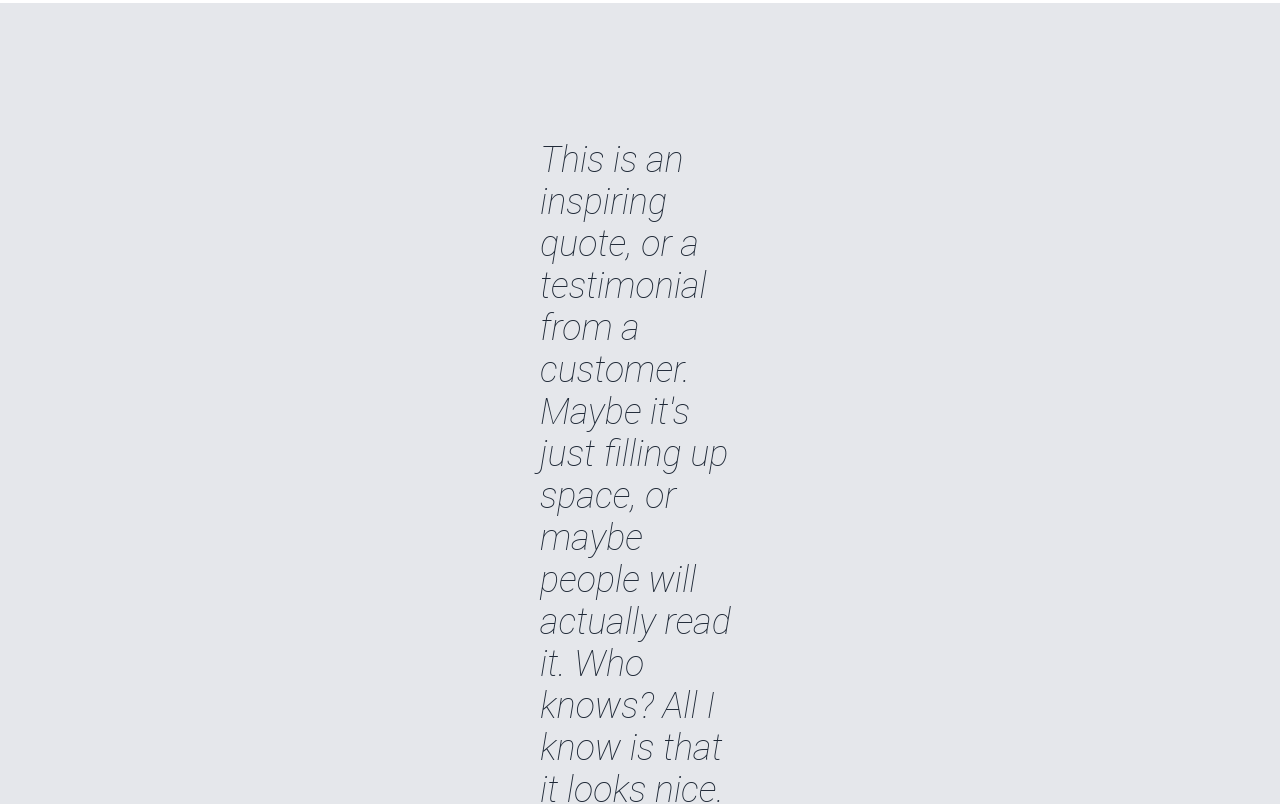
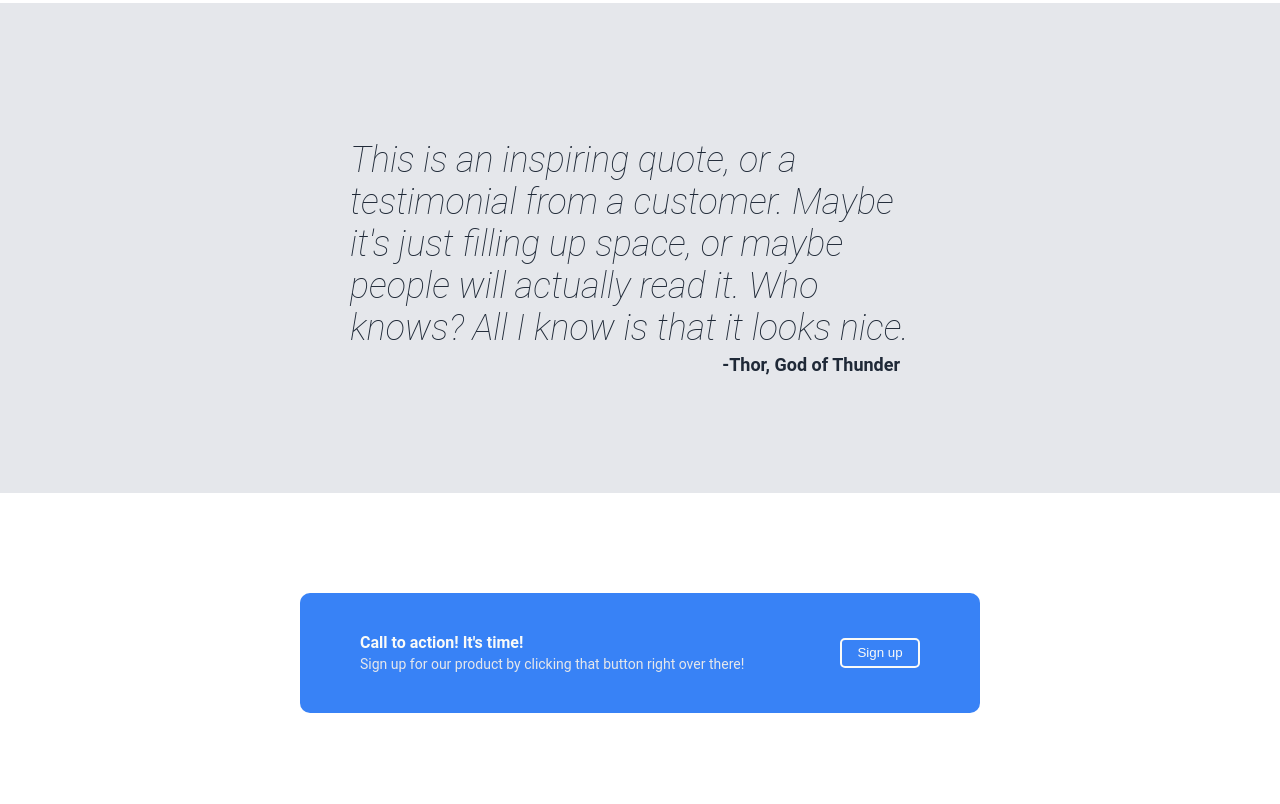
Before and after one commit to JoaoVelasques/odin-landing-page, a plain HTML site: page index.html in a window 1280 px wide. Shown: the part 1180-1984 px from the top of the page. Drawn offline with Linux system fonts and the light colour scheme.

Commit message:
Add call section

```diff
--- a/index.html
+++ b/index.html
@@ -52,5 +52,14 @@
         <h3 class="quoteText">This is an inspiring quote, or a testimonial from a customer. Maybe it's just filling up space, or maybe people will actually read it. Who knows? All I know is that it looks nice.</h3>
         <p class="quoteName">-Thor, God of Thunder</p>
     </div>
+    <div class="call">
+        <div class="callContainer">
+            <div class="textContainer">
+                <p class="callText">Call to action! It's time!</p>
+                <p class="callSign">Sign up for our product by clicking that button right over there!</p>
+            </div>
+            <button class="callButton">Sign up</button>
+        </div>
+    </div>
 </body>
 </html>
--- a/styles.css
+++ b/styles.css
@@ -77,7 +77,8 @@ body{
     background-color: #3882F6;
     border-radius: 5px;
     border: 0px;
-    max-width: 100px;
+    width: 100px;
+    height: 30px;
     padding: 5px;
     color: #F9FAF8;
     cursor: pointer;
@@ -96,6 +97,8 @@ body{
     align-items: center;
     margin-top: 100px;
     margin-bottom: 100px;
+    padding-left: 200px;
+    padding-right: 200px;
 }
 
 .informationTitle{
@@ -107,6 +110,7 @@ body{
 .informationContainer{
     display: flex;
     margin-top: 35px;
+    gap: 150px;
 }
 
 .boxContainer{
@@ -142,7 +146,7 @@ body{
     flex-direction: column;
     justify-content: center;
     margin-bottom: 100px;
-    padding: 100px 540px;
+    padding: 100px 200px;
 }
 
 .quoteText{
@@ -151,6 +155,7 @@ body{
     font-weight: lighter;
     margin-bottom: 0px;
     color: #1F2937;
+    padding: 0 150px;
 }
 
 .quoteName{
@@ -159,5 +164,58 @@ body{
     font-size: 18px;
     font-weight: bolder;
     text-align: end;
-    padding-right: 40px;
+    padding-right: 180px;
 }
+
+.call{
+    display: flex;
+    justify-content: space-around;
+    margin-bottom: 100px;
+    padding-left: 300px;
+    padding-right: 300px;
+    margin-bottom: 100px;
+}
+
+.callContainer{
+    display: flex;
+    flex: 1;
+    background-color: #3882F6;
+    justify-content: space-between;
+    align-items: center;
+    height: 120px;
+    border-radius: 10px;
+}
+
+.textContainer{
+    display:flex;
+    flex-direction: column;
+    padding-left: 60px;
+}
+
+.callText{
+    color: #F9FAF8;
+    font-weight: bold;
+    font-size: 16px;
+    margin: 0 0 2px 0;
+}
+
+.callSign{
+    color:#E5E7EB;
+    font-size: 14px;
+    margin: 2px 0 0 0;
+}
+
+.callButton{
+    display: flex;
+    justify-content: center;
+    align-items: center;
+    margin-right: 60px;
+    background-color: #3882F6;
+    color: #F9FAF8;
+    min-width: 80px;
+    min-height: 30px;
+    border-color: #F9FAF8;
+    border-radius: 5px;
+    cursor: pointer;
+    border-style: solid;
+}
```
